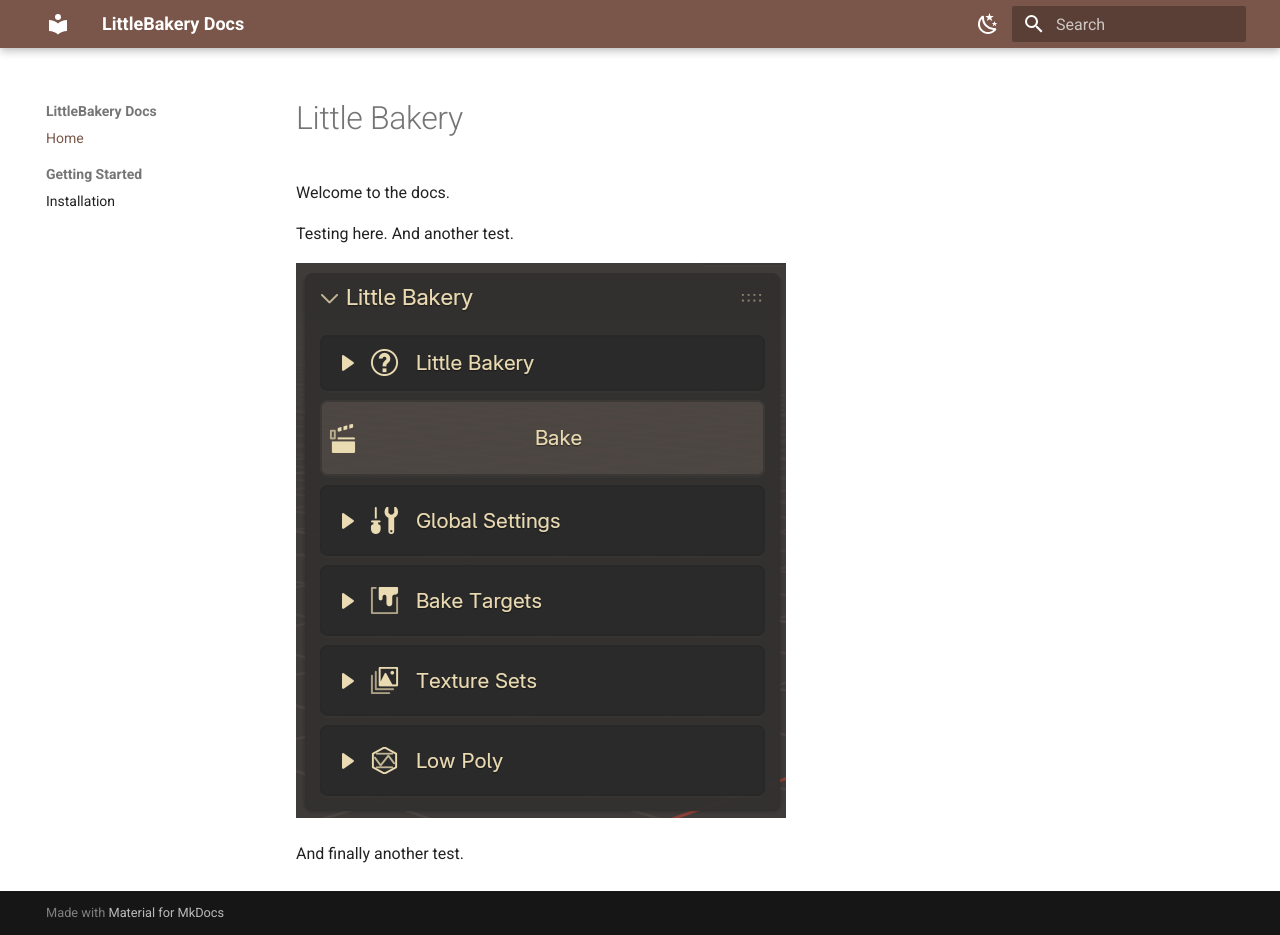
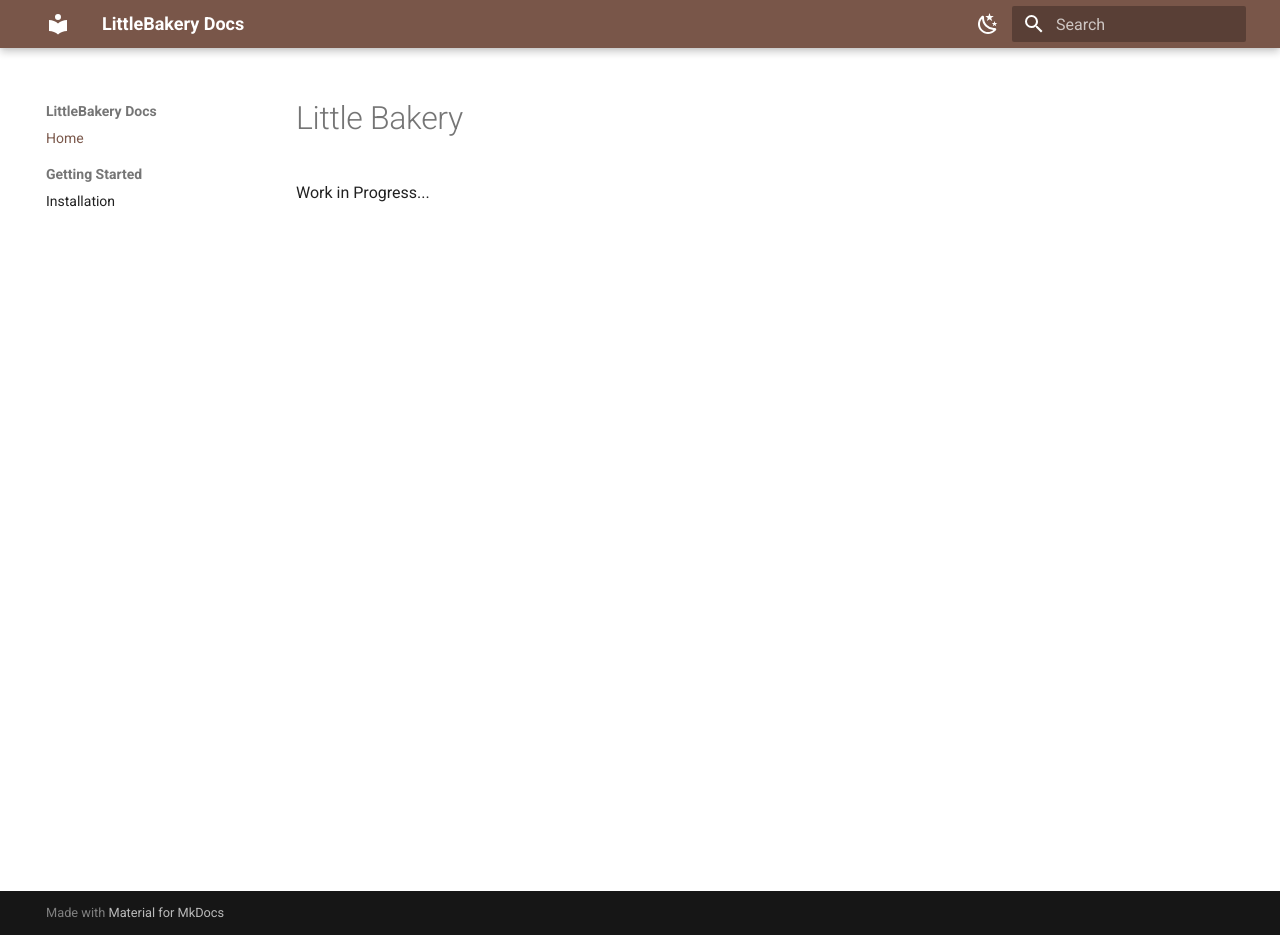
Before and after one commit to tomankirilov/little_bakery_docs, an MkDocs documentation site: the page built from docs/index.md, in a window 1280 px wide and 935 px high. Built offline with MkDocs 1.6.1 and Material for MkDocs 9.7.7, drawn with Linux system fonts in a browser that asks for light colours.

Commit message:
Update index.md

```diff
--- a/docs/index.md
+++ b/docs/index.md
@@ -1,10 +1,3 @@
 # Little Bakery
 
-Welcome to the docs.
-
-Testing here.
-And another test.
-
-![](_res/test.png)
-
-And finally another test.
+Work in Progress...
```
